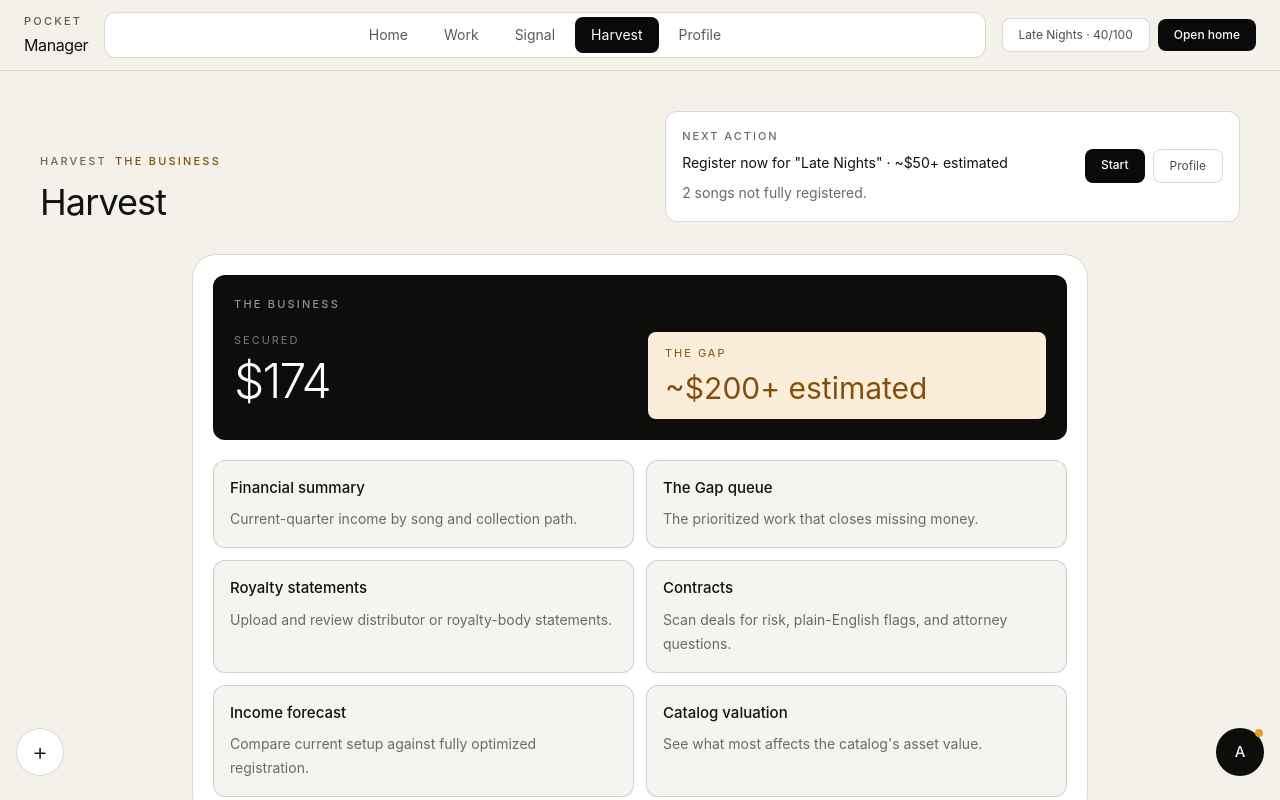
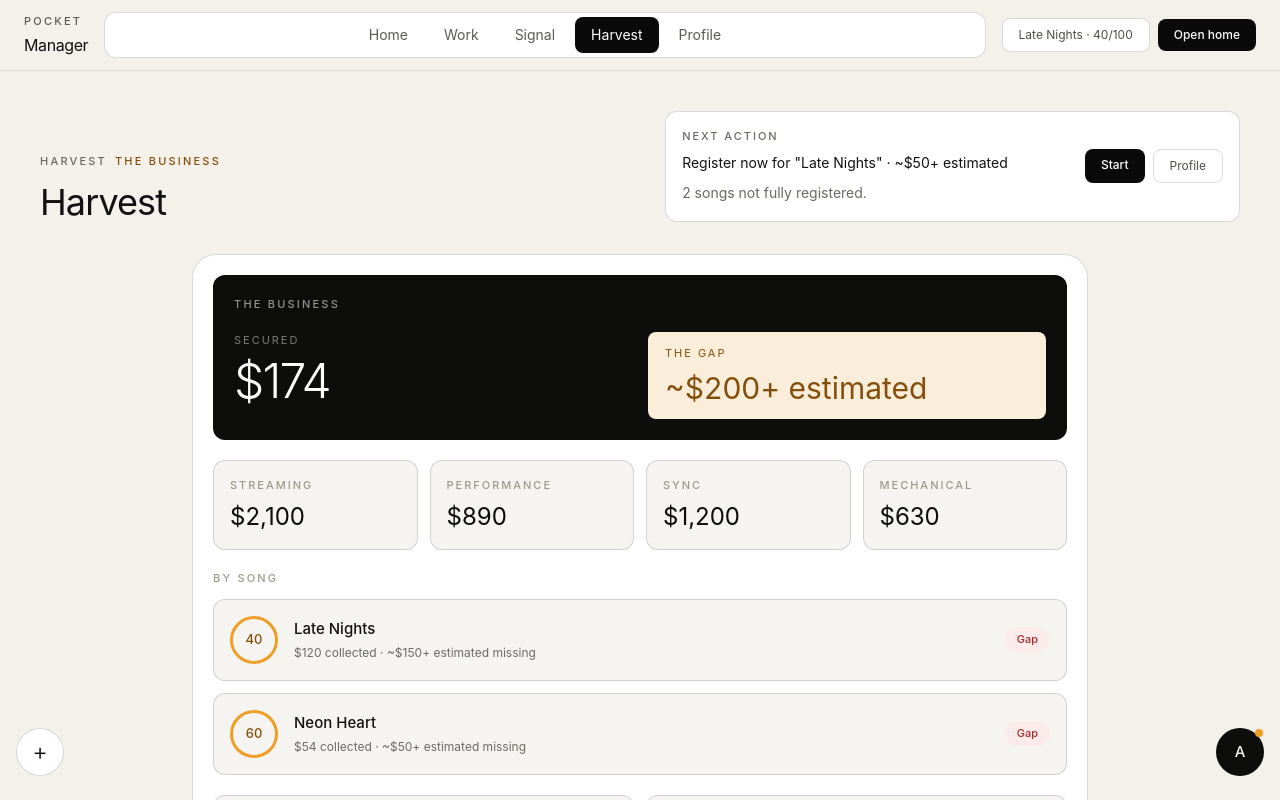
Before and after one commit to oogunbiyi22/pocket-manager, a Next.js app: page /harvest in a window 1280 px wide. Shown: the top 800 px of the page. Built offline with nearby package versions, Linux system fonts and the light colour scheme.

Commit message:
Make Harvest feel like finance surface

```diff
--- a/src/app/harvest/page.tsx
+++ b/src/app/harvest/page.tsx
@@ -3,7 +3,20 @@
 import Link from "next/link";
 import { AppShell } from "@/components/app-shell";
 import { usePocket } from "@/components/pocket-provider";
-import { formatGapEstimate, formatMoney, getRevenueGapSummary } from "@/lib/backstage-data";
+import {
+  formatGapEstimate,
+  formatMoney,
+  getRevenueGapSummary,
+  getSongEstimatedGap,
+  getSongReadinessScore,
+} from "@/lib/backstage-data";
+
+const incomeTypes = [
+  { label: "Streaming", value: 2100 },
+  { label: "Performance", value: 890 },
+  { label: "Sync", value: 1200 },
+  { label: "Mechanical", value: 630 },
+];
 
 const harvestAreas = [
   { href: "/financial", title: "Financial summary", body: "Current-quarter income by song and collection path." },
@@ -35,6 +48,43 @@ export default function HarvestPage() {
           </div>
         </section>
 
+        <section className="mt-5 grid gap-3 sm:grid-cols-4">
+          {incomeTypes.map((type) => (
+            <Link key={type.label} href="/financial" className="rounded-xl border-[0.5px] border-black/15 bg-[#f5f4f0] p-4 transition hover:border-black/35">
+              <div className="text-[11px] font-medium uppercase tracking-[0.18em] text-[#9a9a8a]">{type.label}</div>
+              <div className="mt-2 text-2xl font-normal text-[#0d0d0b]">{formatMoney(type.value)}</div>
+            </Link>
+          ))}
+        </section>
+
+        <section className="mt-5">
+          <div className="mb-3 text-[11px] font-medium uppercase tracking-[0.2em] text-[#9a9a8a]">By song</div>
+          <div className="space-y-3">
+            {songs.slice(0, 4).map((song) => {
+              const readiness = getSongReadinessScore(song);
+              const estimatedGap = getSongEstimatedGap(song);
+              const optimized = estimatedGap === 0;
+
+              return (
+                <Link key={song.id} href={`/projects/${song.id}`} className="flex items-center gap-4 rounded-xl border-[0.5px] border-black/15 bg-[#f5f4f0] p-4 transition hover:border-black/35">
+                  <div className={`grid size-12 shrink-0 place-items-center rounded-full border-[3px] text-[13px] font-medium ${optimized ? "border-[#97c459] text-[#3b6d11]" : "border-[#ef9f27] text-[#854f0b]"}`}>
+                    {readiness}
+                  </div>
+                  <div className="min-w-0 flex-1">
+                    <div className="truncate text-[15px] font-medium text-[#111]">{song.title}</div>
+                    <div className="mt-1 text-xs text-[#6b6b65]">
+                      {formatMoney(song.revenueStreams.reduce((total, stream) => total + stream.actualAmount, 0))} collected · {optimized ? "0 gaps" : `${formatGapEstimate(estimatedGap)} missing`}
+                    </div>
+                  </div>
+                  <span className={`rounded-full px-3 py-1 text-[11px] font-medium ${optimized ? "bg-[#eaf3de] text-[#3b6d11]" : "bg-[#fcebeb] text-[#a32d2d]"}`}>
+                    {optimized ? "Full" : "Gap"}
+                  </span>
+                </Link>
+              );
+            })}
+          </div>
+        </section>
+
         <section className="mt-5 grid gap-3 sm:grid-cols-2">
           {harvestAreas.map((area) => (
             <Link key={area.href} href={area.href} className="rounded-xl border-[0.5px] border-black/15 bg-[#f5f4f0] p-4 transition hover:border-black/35">
```
